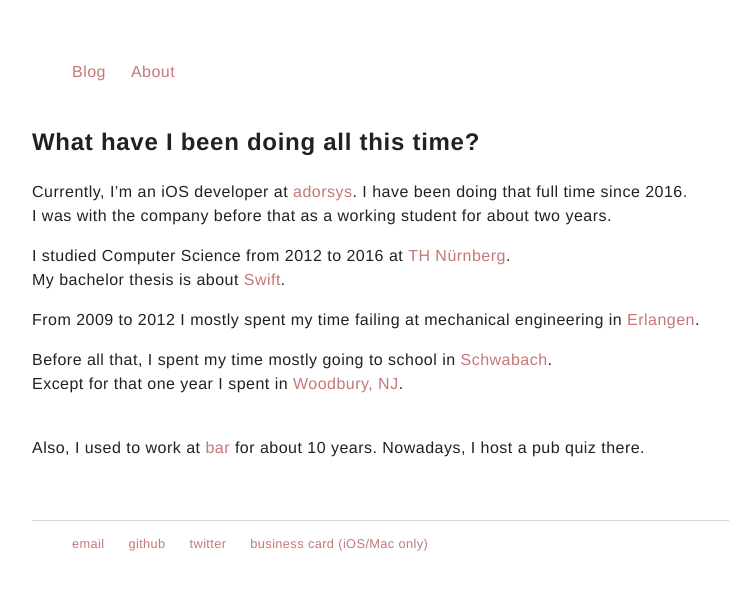
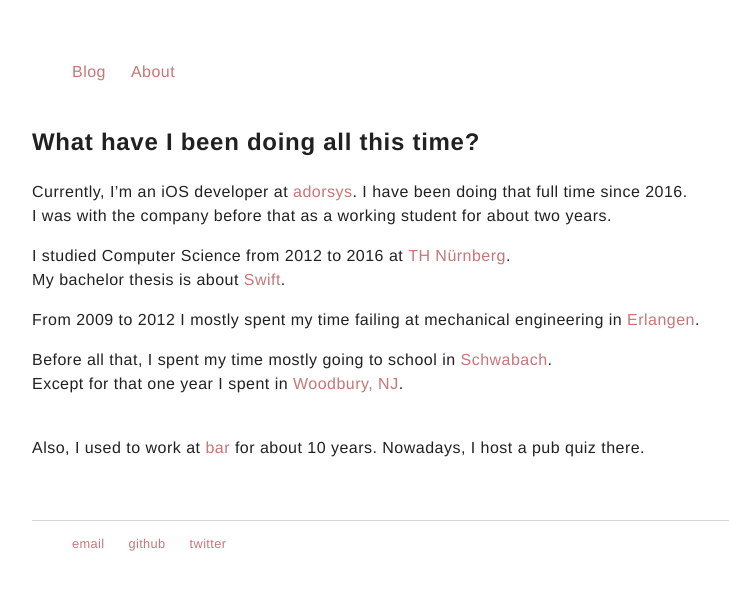
Before and after one commit to xavierLowmiller/xavierLowmiller.github.io, a Jekyll site: the page built from cv/index.md, in a window 1280 px wide. Shown: the top 590 px of the page, without its empty margins (224-953 px from the left). Built offline with Jekyll 4.4.1, drawn with Linux system fonts in a browser that asks for light colours; some of the changed lines change nothing that is shown.

Commit message:
Blow off some dust

```diff
--- a/_config.yml
+++ b/_config.yml
@@ -1,4 +1,4 @@
-name: XML
+title: XML
 markdown: kramdown
 permalink: /blog/:year/:month/:day/:title
 repository: xaverlohmueller/xaverlohmueller.github.io
--- a/_layouts/default.html
+++ b/_layouts/default.html
@@ -22,7 +22,7 @@
 					<li><a href="mailto:xaver.lohmueller@me.com">email</a></li>
 					<li><a href="https://github.com/xaverlohmueller">github</a></li>
 					<li><a href="https://twitter.com/binaryXML">twitter</a></li>
-					<li><a href="https://businesscards.dev.adorsys.de/xlo">business card (iOS/Mac only)</a></li>
+					<!-- <li><a href="https://businesscards.dev.adorsys.de/xlo">business card (iOS/Mac only)</a></li> -->
 				</ul>
 			</footer>
 		</body>
--- a/cv/index.md
+++ b/cv/index.md
@@ -4,21 +4,27 @@
 ---
 ## What have I been doing all this time?
 
-Currently, I'm an iOS developer at [adorsys](https://adorsys.de). I have been
+Currently, I'm an iOS developer at [adorsys][1]. I have been
 doing that full time since 2016.<br>
 I was with the company before that as a working student for about two years.
 
-I studied Computer Science from 2012 to 2016 at
-[TH Nürnberg](https://www.th-nuernberg.de/fakultaeten/in/).<br>My bachelor thesis
-is about [Swift](https://github.com/xaverlohmueller/Bachelorarbeit).
+I studied Computer Science from 2012 to 2016 at [TH Nürnberg][2].<br>
+My bachelor thesis is about [Swift][3].
 
 From 2009 to 2012 I mostly spent my time failing at mechanical
-engineering in [Erlangen](https://www.tf.fau.de).
+engineering in [Erlangen][4].
 
-Before all that, I spent my time mostly going to school in
-[Schwabach](http://www.weg-schwabach.de/cms/index.php).<br>
-Except for that one year I spent in [Woodbury, NJ](http://www.woodburysch.com).
+Before all that, I spent my time mostly going to school in [Schwabach][5].<br>
+Except for that one year I spent in [Woodbury, NJ][6].
 
 <br>
-Also, I used to work at [bar](https://www.facebook.com/Metrodrom.Schwabach) for
+Also, I used to work at [bar][7] for
 about 10 years. Nowadays, I host a pub quiz there.
+
+[1]: https://adorsys.de
+[2]: https://www.th-nuernberg.de/fakultaeten/in/
+[3]: https://github.com/xaverlohmueller/Bachelorarbeit
+[4]: https://www.tf.fau.de
+[5]: http://www.weg-schwabach.de/cms/index.php
+[6]: http://www.woodburysch.com
+[7]: https://www.facebook.com/Metrodrom.Schwabach
```
Also changed, not shown: Gemfile.lock, 1 other file.
